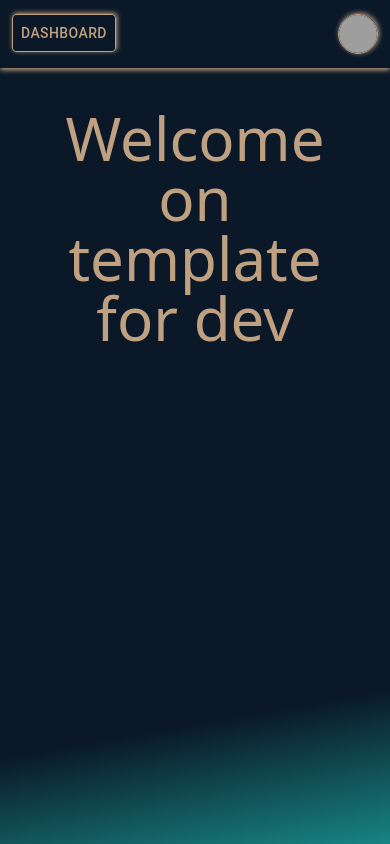
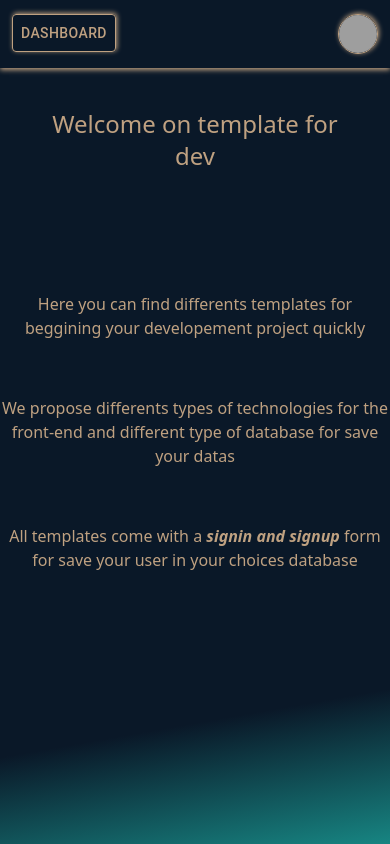
Before and after one commit to denisk13005/nouveau-projet-next-sql-tailwind, a Next.js app: page / in a window 390 px wide. Built offline with nearby package versions, Linux system fonts and the light colour scheme; grey boxes are pictures that could not be loaded.

Commit message:
media query home

```diff
--- a/app/page.js
+++ b/app/page.js
@@ -2,7 +2,12 @@
 export default function Home() {
   return (
     <main className='w-full  relative ' >
-      <h1 className="text-center p-10 text-6xl">Welcome on template for dev</h1>
+      <h1 className="text-center p-10 text-2xl md:text-4xl lg:text-8xl  ">Welcome on  template for dev</h1>
+      <section className="mt-20">
+        <p className="text-center md:text-3xl lg:text-6xl">Here you can find differents templates for beggining your developement project quickly</p>
+        <p className="text-center mt-14 md:text-3xl lg:text-6xl lg:mt-32">We propose differents types of technologies for the front-end and different type of database for save your datas</p>
+        <p className="text-center mt-14 md:text-3xl lg:text-6xl lg:mt-32">All templates come with a <strong><i>signin and signup</i></strong>  form for save your user in your choices database</p>
+      </section>
     </main>
   )
 }
--- a/components/CardComponent/Card.jsx
+++ b/components/CardComponent/Card.jsx
@@ -7,8 +7,8 @@ export default function Card({ headerText, photo1, photo2, footerText }) {
       <div className=" text-white h-[25%] flex justify-center items-center text-3xl">{headerText}</div>
       <div className="flex w-full h-[50%] items-center">
 
-        <Image src={photo1} height={175} width={250} style={{ width: '50%', height: '80%' }} />
-        <Image src={photo2} height={175} width={250} style={{ width: '50%', height: '80%' }} />
+        <Image src={photo1} height={175} width={250} style={{ width: '50%', height: '80%' }} alt="photo1logo" />
+        <Image src={photo2} height={175} width={250} style={{ width: '50%', height: '80%' }} alt="photo2logo" />
       </div>
       <div className=" h-[25%] text-white p-3">{footerText}</div>
 
```
